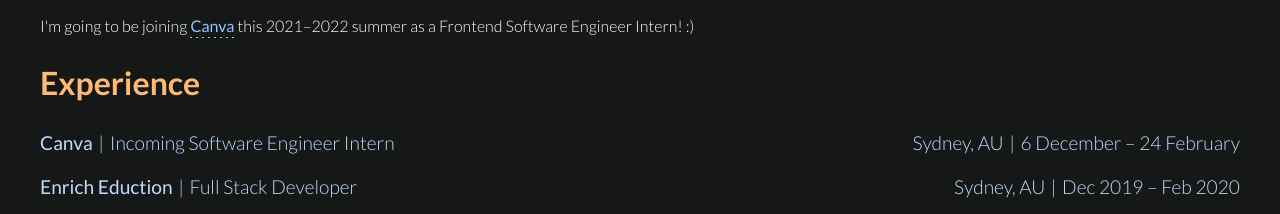
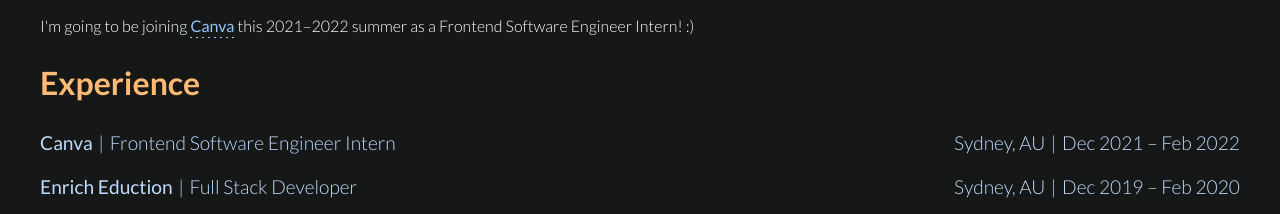
Before and after one commit to zax-xyz/portfolio, a Vue app: page / in a window 1280 px wide. Shown: the part 1120-1334 px from the top of the page. Built offline with nearby package versions, Linux system fonts and the light colour scheme.

Commit message:
fix(experience): remove 'Incoming' from canva internship

```diff
--- a/src/components/Experience.vue
+++ b/src/components/Experience.vue
@@ -4,10 +4,10 @@
 
     section
       h2 Canva
-        span.title Incoming Software Engineer Intern
+        span.title Frontend Software Engineer Intern
         aside
           span.location Sydney, AU
-          span.period 6 December – 24 February
+          span.period Dec 2021 – Feb 2022
 
     section
       h2 Enrich Eduction
```
